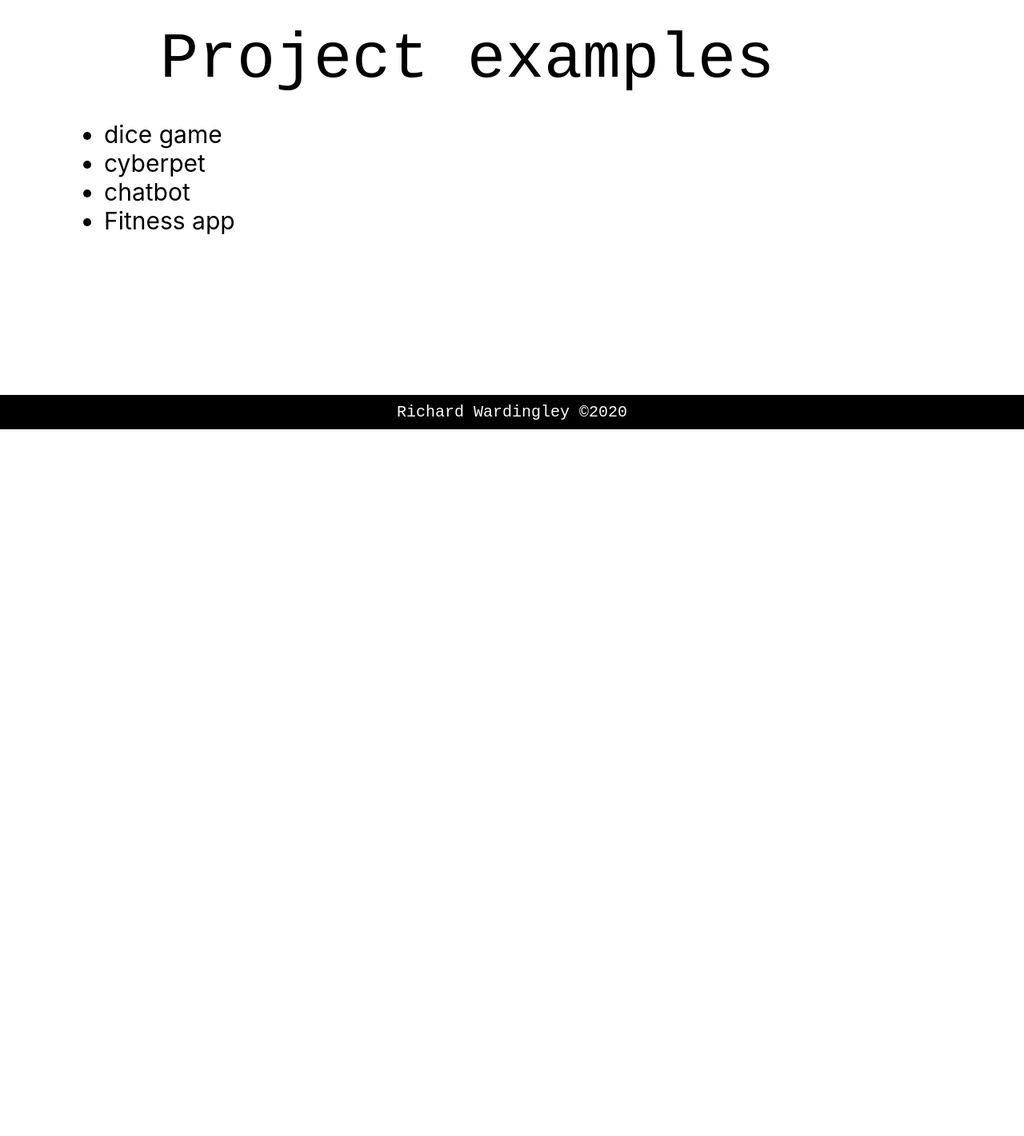
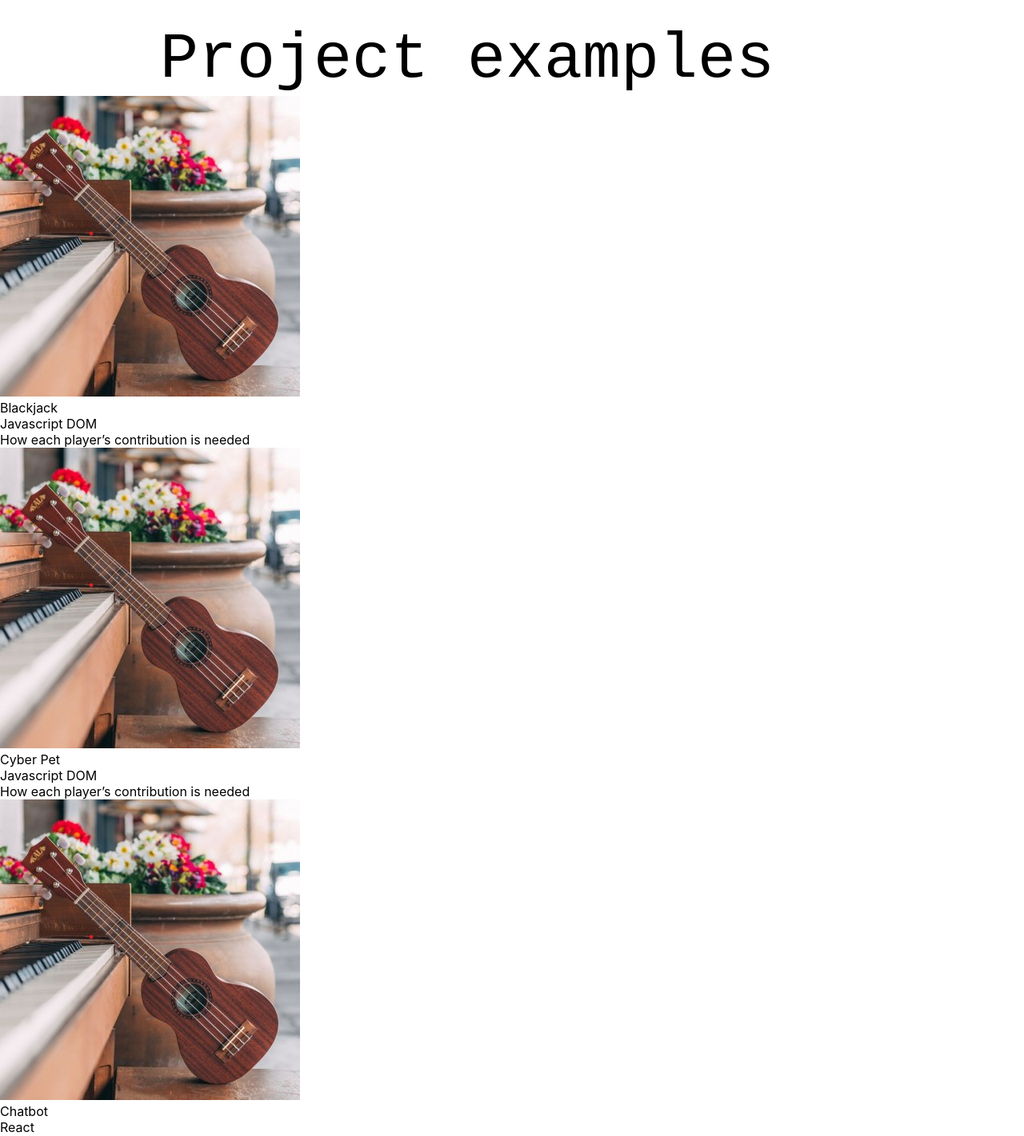
Before and after one commit to richardwardingley/portfolio-react, a React (Create React App) app: page / in a window 1280 px wide. Shown: the part 2800-4221 px from the top of the page at 80% size. Before the commit the page ends 3337 px from the top, so only its background shows below. Built offline with nearby package versions, Linux system fonts and the light colour scheme.

Commit message:
project examples into states

```diff
--- a/src/components/ProjectExamples.js
+++ b/src/components/ProjectExamples.js
@@ -1,17 +1,99 @@
-import React from 'react';
+import React, { Component } from 'react';
 import './ProjectExamples.css';
+import pianouke from '../img/pianouke.jpeg';
 
-const ProjectExamples = () => {
+// const ProjectExamples = () => {
+//     return (
+//         <div>
+//             <div id="projectsTitle">Project examples</div>
+//             <div>
+//                 <ul id="projectsBullets">
+//                     <li>dice game</li>
+//                     <li>cyberpet</li>
+//                     <li>chatbot</li>
+//                     <li>Fitness app</li>
+//                 </ul>
+//             </div>
+//             <div id="footer">
+//                 Richard Wardingley ©2020
+//             </div>
+//         </div>
+//     )
+// }
+
+class ProjectExamples extends Component {
+
+    state = {
+      projects:[
+        {
+          id: 0,
+          name: "Blackjack",
+          photo: pianouke,
+          techStack: "Javascript DOM",
+          projectText: "How each player’s contribution is needed",
+          githubLink: ""
+        },
+        {
+            id: 1,
+            name: "Cyber Pet",
+            photo: pianouke,
+            techStack: "Javascript DOM",
+            projectText: "How each player’s contribution is needed",
+            githubLink: ""
+            },
+        {
+            id: 2,
+            name: "Chatbot",
+            photo: pianouke,
+            techStack: "React",
+            projectText: "How each player’s contribution is needed",
+            githubLink: ""
+        },
+        {
+            id: 3,
+            name: "Node API project",
+            photo: pianouke,
+            techStack: "Node",
+            projectText: "Node project using API",
+            githubLink: ""
+        },
+        {
+            id: 4,
+            name: "Todo List",
+            photo: pianouke,
+            techStack: "Javascript and MongoDB",
+            projectText: "How each player’s contribution is needed",
+            githubLink: ""
+        },
+        {
+            id: 5,
+            name: "Portfolio",
+            photo: pianouke,
+            techStack: "React",
+            projectText: "This portfolio!",
+            githubLink: ""
+        },
+      ]
+    }
+
+    render(){
+        const eachProject = this.state.projects.map((projects)=> {
+        return (
+        <div key = {projects.id} >
+          <img className="projectImg" src={projects.photo} alt=""/>
+          <div className="projectName">{projects.name}</div>
+          <div className="projectSkill">{projects.techStack}</div>
+          <div className="projectText">{projects.projectText}</div>
+          <div className="githubIcon">{projects.githubLink}</div>
+        </div>
+        )
+        })
+
         return (
             <div>
                 <div id="projectsTitle">Project examples</div>
-            <div>
-                <ul id="projectsBullets">
-                    <li>dice game</li>
-                    <li>cyberpet</li>
-                    <li>chatbot</li>
-                    <li>Fitness app</li>
-                </ul>
+                <div id="allProjectsDiv">
+                    {eachProject}
                 </div>
                 <div id="footer">
                     Richard Wardingley ©2020
@@ -19,6 +101,9 @@ const ProjectExamples = () => {
             </div>
         )
     }
+}
+
+export default ProjectExamples;
 
 // // how to have a self-changing footer date:
 
@@ -33,7 +118,3 @@ const ProjectExamples = () => {
 // <p> Copyright { year } </p>
 // </div>
 // )
-
-
-
-export default ProjectExamples;
```
Also changed, not shown: 1 other file (tests, documents, lock files or other folders). Lines whose indentation alone changed are shown as unchanged.
